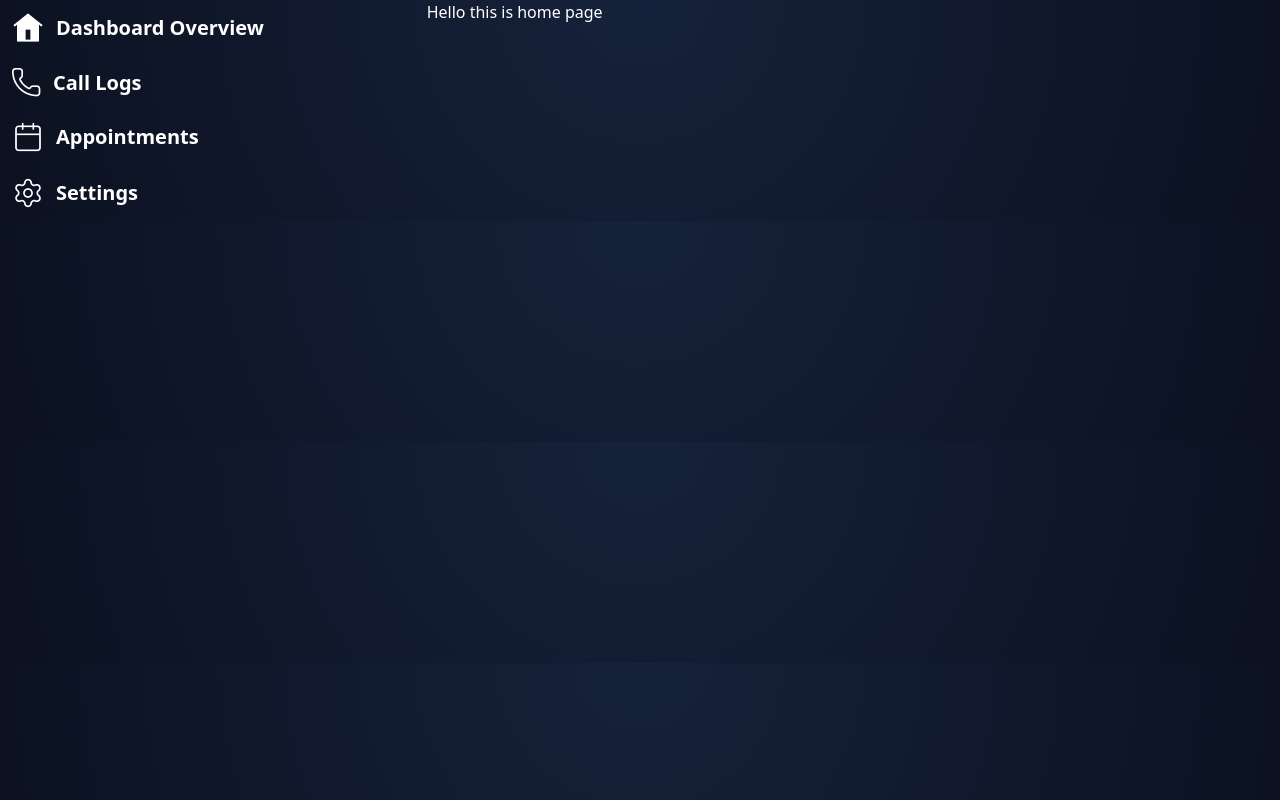
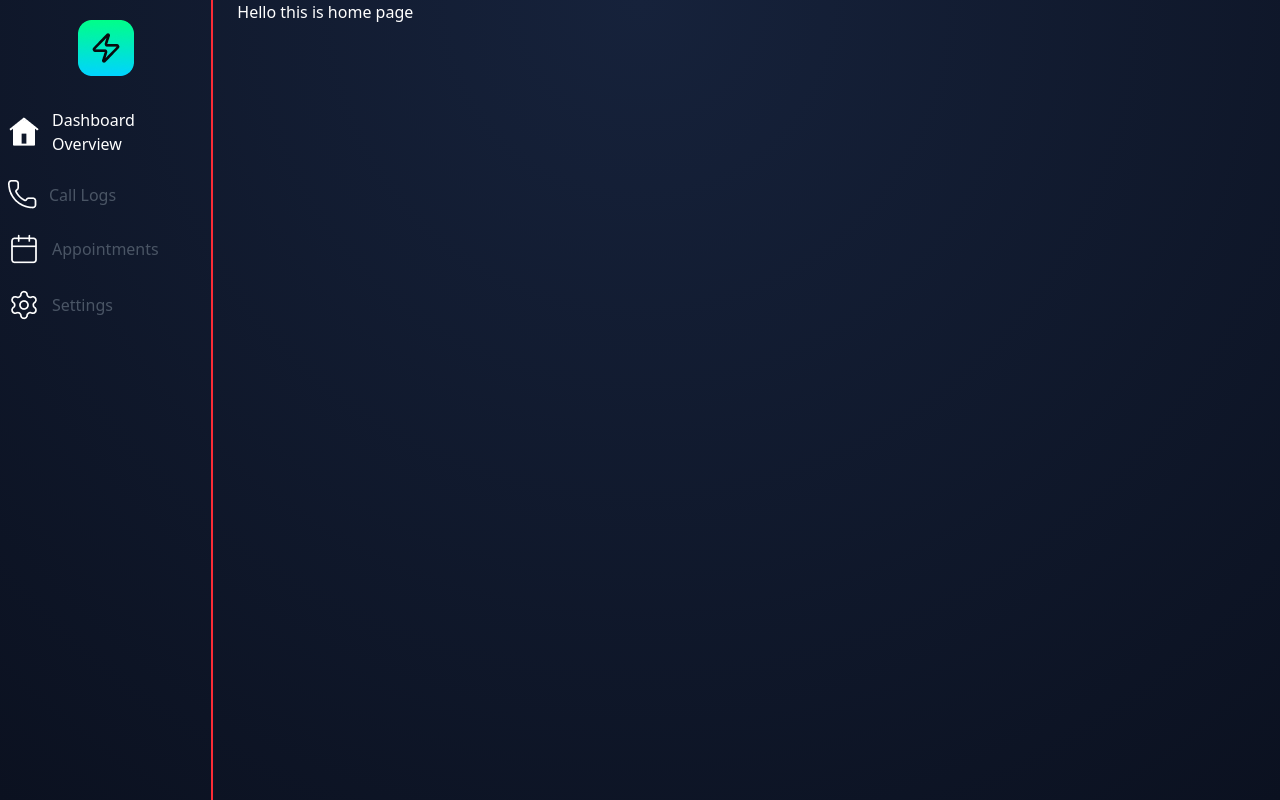
Before and after one commit to antnose/Assessment-Task, a React (Vite) app: page / in a window 1280 px wide. Built offline with nearby package versions, Linux system fonts and the light colour scheme.

Commit message:
Use navlink for track the active route

```diff
--- a/src/components/Sidebar/Sidebar.jsx
+++ b/src/components/Sidebar/Sidebar.jsx
@@ -1,4 +1,6 @@
-import { Link } from "react-router";
+import { Link, NavLink } from "react-router";
+
+import logo from "../../assets/sidebar/logo.png";
 import dashboardIcon from "../../assets/sidebar/home.png";
 import callIcon from "../../assets/sidebar/call.png";
 import appointmentIcon from "../../assets/sidebar/Appointments.png";
@@ -29,16 +31,24 @@ const Sidebar = () => {
   ];
 
   return (
-    <div>
+    <div className="h-screen border-r-2 border-red-500">
+      {/* Logo */}
+      <div className="flex w-full items-center justify-center h-24">
+        <img src={logo} alt="" />
+      </div>
+
       {options.map((option) => (
-        <Link
+        <NavLink
           key={option.path}
           to={option.path}
-          className="flex items-center gap-3 px-3 font-semibold text-xl py-3"
+          className={({ isActive }) =>
+            `flex items-center gap-3 px-2 py-3 rounded-md
+       ${isActive ? "flex items-center rounded-full text-white transition-all duration-300" : "text-gray-600"}`
+          }
         >
           <img src={option.icon} alt="" />
           {option.name}
-        </Link>
+        </NavLink>
       ))}
     </div>
   );
--- a/src/layouts/RootLayout.jsx
+++ b/src/layouts/RootLayout.jsx
@@ -5,11 +5,11 @@ import Sidebar from "../components/Sidebar/Sidebar";
 const RootLayout = () => {
   return (
     <div className="grid grid-cols-12">
-      <div className="col-span-4">
+      <div className="col-span-2">
         <Sidebar />
       </div>
 
-      <div className="col-span-8">
+      <div className="col-span-9 px-6   ">
         <Outlet />
       </div>
     </div>
--- a/src/routes/router.jsx
+++ b/src/routes/router.jsx
@@ -11,6 +11,18 @@ const router = createBrowserRouter([
         index: true,
         Component: Home,
       },
+      {
+        path: "/calls",
+        Component: Home,
+      },
+      {
+        path: "/appointments",
+        Component: Home,
+      },
+      {
+        path: "/Settings",
+        Component: Home,
+      },
     ],
   },
 ]);
```
